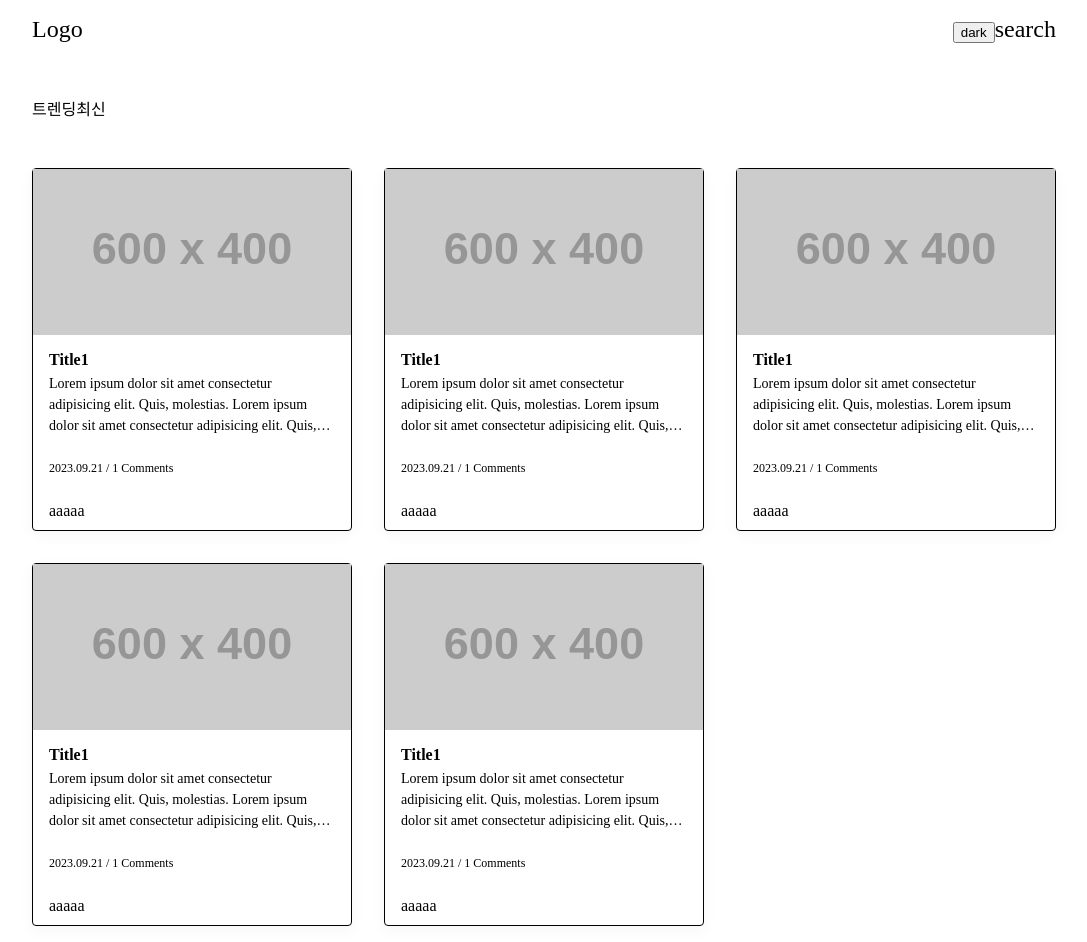
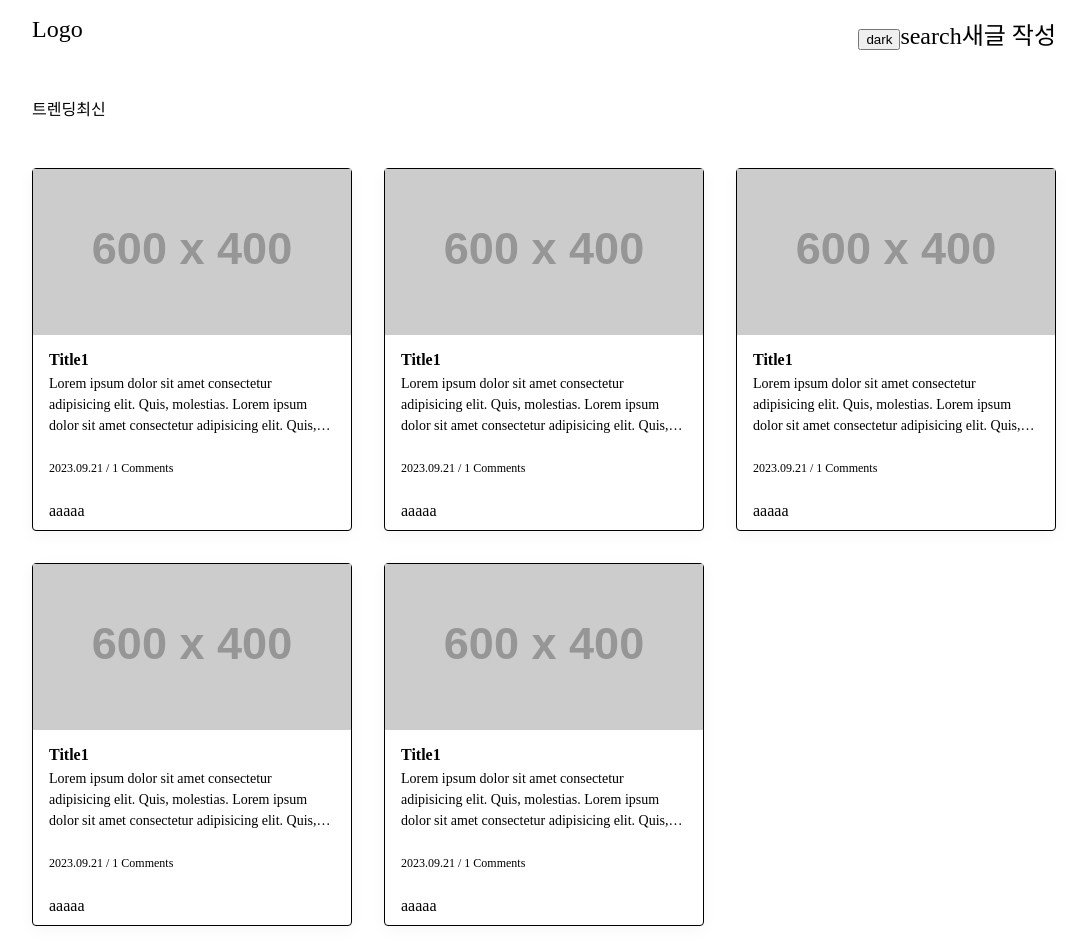
Before and after one commit to choyj2012/velog-clone, a React (Vite) app: page / in a window 1280 px wide. Shown: the whole page, without its empty margins (96-1183 px from the left). Built offline with nearby package versions, Linux system fonts and the light colour scheme.

Commit message:
파일 구조 수정

```diff
--- a/src/App.jsx
+++ b/src/App.jsx
@@ -1,77 +1,27 @@
-import styled from "styled-components"
-import { Link } from "react-router-dom"
-import Card from "./Card"
+import { RouterProvider, createBrowserRouter } from "react-router-dom";
+import Home from "./home/Home";
+import Search from "./search/Search";
+import Write from "./write/Write";
+
+const router = createBrowserRouter([
+  {
+    path: '/',
+    element: <Home/>,
+  },
+  {
+    path: '/search',
+    element: <Search/>,
+  },
+  {
+    path: '/write',
+    element: <Write/>,
+  }
+])
 
 function App() {
-
   return (
-    <PageWrapper>
-      <Header>
-        <div>
-          Logo
-        </div>
-        <div>
-          <button>
-            dark
-          </button>
-          <Link href={"#"}>
-            search
-          </Link>
-        </div>
-      </Header>
-      <MainFeed>
-        <FeedHeader>
-          <div>
-            <Link>트렌딩</Link>
-            <Link>최신</Link>
-          </div>
-        </FeedHeader>
-        <FeedContents>
-          {Array(5).fill().map((v, i) => <Card key={i} imgUrl={'https://placehold.co/600x400'}/>)}
-        </FeedContents>
-      </MainFeed>
-    </PageWrapper>
+    <RouterProvider router={router}/>
   )
 }
 
 export default App
-
-const PageWrapper = styled.div`
-  margin: auto;
-  width: 1728px;
-  margin-left: auto;
-  margin-right: auto;
-  @media (max-width: 1919px) {
-    width: 1376px;
-  };
-  @media (max-width: 1440px) {
-    width: 1024px;
-  };
-  @media (max-width: 1056px) {
-    width: calc(100% - 2rem);
-  };
-`
-
-const Header = styled.div`
-  display: flex;
-  flex-direction: row;
-  justify-content: space-between;
-  height: 5rem;
-  font-size: 1.5rem;
-  padding-top: 1rem;
-`
-
-const MainFeed = styled.div`
-
-`
-
-const FeedHeader = styled.div`
-  display: flex;
-`
-
-const FeedContents = styled.div`
-  display: flex;
-  flex-flow: row wrap;
-  margin: -1rem;
-  margin-top: 2rem;
-`
--- /dev/null
+++ b/src/home/Home.jsx
@@ -0,0 +1,78 @@
+import styled from "styled-components"
+import { Link } from "react-router-dom"
+import Card from "./Card"
+
+export default function Home() {
+
+  return (
+    <PageWrapper>
+      <Header>
+        <div>
+          Logo
+        </div>
+        <div>
+          <button>
+            dark
+          </button>
+          <Link to={'/search'}>
+            search
+          </Link>
+          <Link to={'/write'}>
+            새글 작성
+          </Link>
+        </div>
+      </Header>
+      <MainFeed>
+        <FeedHeader>
+          <div>
+            <Link>트렌딩</Link>
+            <Link>최신</Link>
+          </div>
+        </FeedHeader>
+        <FeedContents>
+          {Array(5).fill().map((v, i) => <Card key={i} imgUrl={'https://placehold.co/600x400'}/>)}
+        </FeedContents>
+      </MainFeed>
+    </PageWrapper>
+  )
+}
+
+const PageWrapper = styled.div`
+  margin: auto;
+  width: 1728px;
+  margin-left: auto;
+  margin-right: auto;
+  @media (max-width: 1919px) {
+    width: 1376px;
+  };
+  @media (max-width: 1440px) {
+    width: 1024px;
+  };
+  @media (max-width: 1056px) {
+    width: calc(100% - 2rem);
+  };
+`
+
+const Header = styled.div`
+  display: flex;
+  flex-direction: row;
+  justify-content: space-between;
+  height: 5rem;
+  font-size: 1.5rem;
+  padding-top: 1rem;
+`
+
+const MainFeed = styled.div`
+
+`
+
+const FeedHeader = styled.div`
+  display: flex;
+`
+
+const FeedContents = styled.div`
+  display: flex;
+  flex-flow: row wrap;
+  margin: -1rem;
+  margin-top: 2rem;
+`
--- a/src/main.jsx
+++ b/src/main.jsx
@@ -2,12 +2,9 @@ import React from 'react'
 import ReactDOM from 'react-dom/client'
 import App from './App.jsx'
 import './global.css'
-import { BrowserRouter } from 'react-router-dom'
 
 ReactDOM.createRoot(document.getElementById('root')).render(
   <React.StrictMode>
-    <BrowserRouter>
       <App />
-    </BrowserRouter>
   </React.StrictMode>,
 )
--- /dev/null
+++ b/src/search/Search.jsx
@@ -0,0 +1,8 @@
+export default function Search() {
+
+  return (
+    <div>
+      Search Page
+    </div>
+  )
+}
--- /dev/null
+++ b/src/write/Write.jsx
@@ -0,0 +1,8 @@
+export default function Write(){
+
+  return (
+    <div>
+      Write Page
+    </div>
+  )
+}
```
Also changed, not shown: src/home/Card.jsx (renamed from src/Card.jsx).
